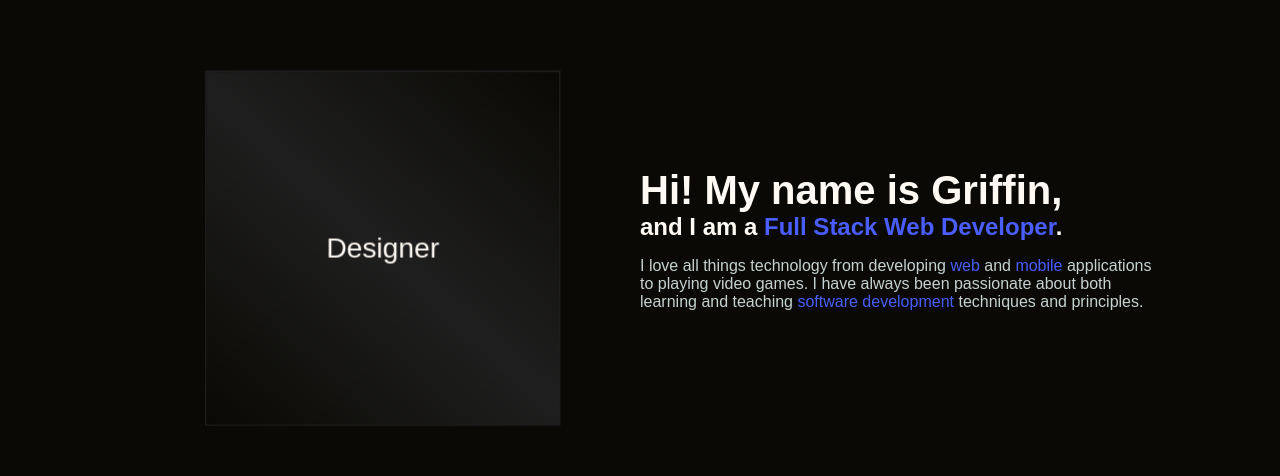
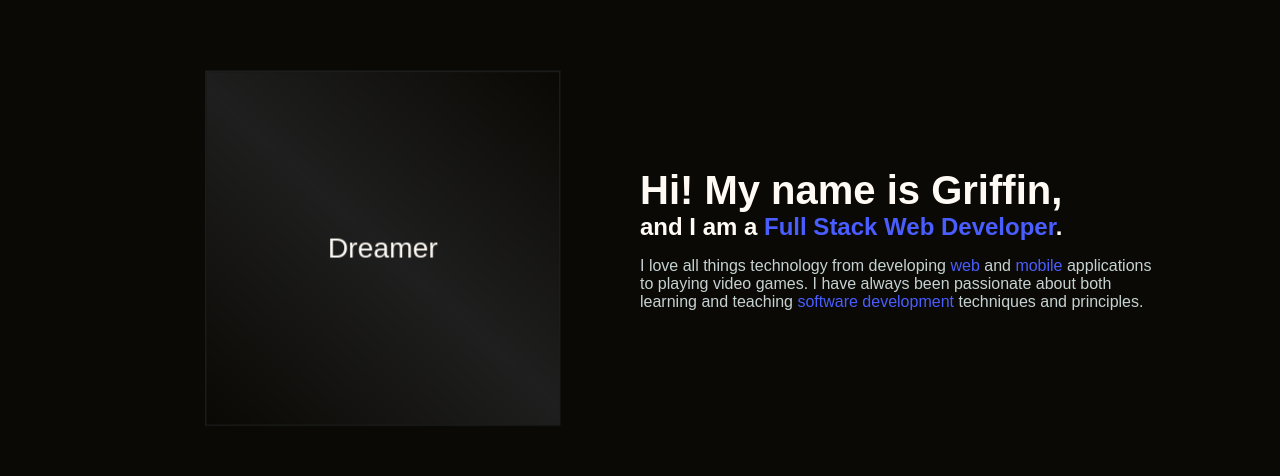
Before and after one commit to mccormickgriffin/griffin-mccormick-portfolio, a React (Create React App) app: page / in a window 1280 px wide. Shown: the part 195-671 px from the top of the page. Built offline with nearby package versions, Linux system fonts and the light colour scheme.

Commit message:
changed dice faces

```diff
--- a/src/components/Dice.jsx
+++ b/src/components/Dice.jsx
@@ -1,7 +1,7 @@
 import { useState, useEffect } from "react";
 import "styles/Dice.scss";
 
-const sides = ["Developer", "Designer", "Dreamer", "Engineer", "Gamer", "Thinker"];
+const sides = ["Developer", "Dreamer", "Engineer", "Designer", "Gamer", "Problem Solver"];
 
 const Dice = () => {
   const [rolling, setRolling] = useState(false);
```
